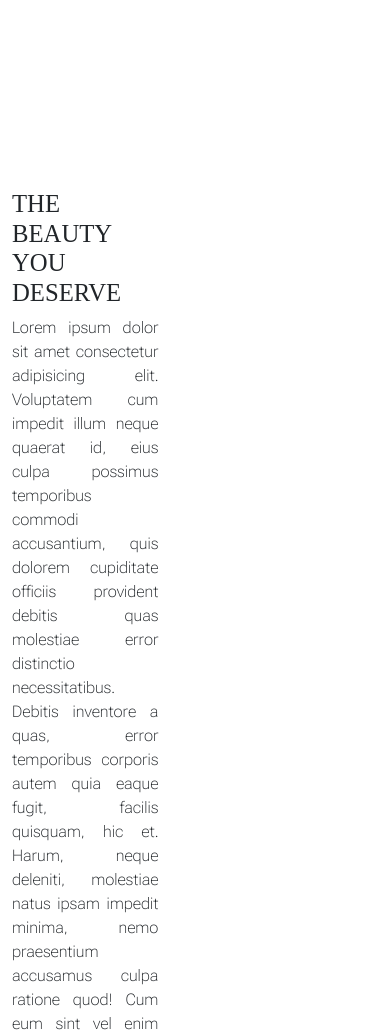
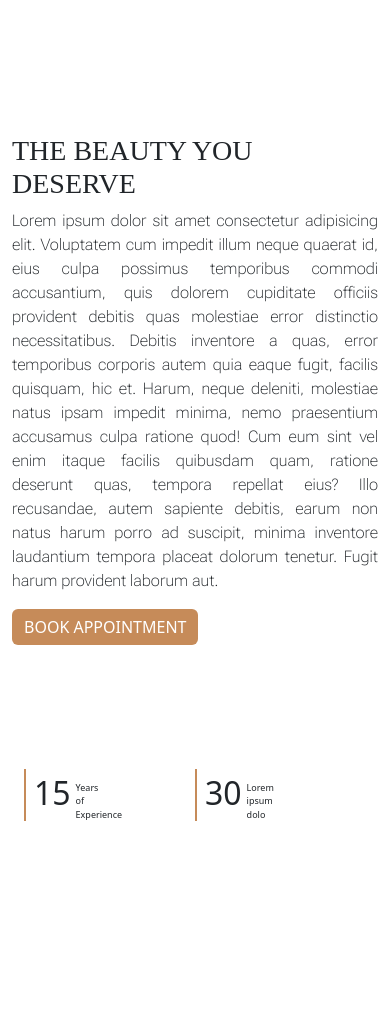
Before and after one commit to josephadebiyi91/Alice_Braids, a plain HTML site: page index.html in a window 390 px wide. Shown: the part 75-1107 px from the top of the page. After the commit the page ends 896 px from the top, so only its background shows below. Drawn offline with nearby package versions, Linux system fonts and the light colour scheme; a web font is replaced by a local one.

Commit message:
submain correction

```diff
--- a/assets/style/index.css
+++ b/assets/style/index.css
@@ -57,7 +57,7 @@ p{
     color: var(--blkcolor);
 }
 
-/* === NAVBAR STYLING ==== */
+/* === LANDING PAGE STYLING ==== */
 main{
     height: 90vh;
     background-color: var(--litcolor);
@@ -71,3 +71,98 @@ main{
     height: 400px;
     width: 40%;
 }
+@media screen and (max-width: 767px) {
+    .landing_text{
+        width: 100%;
+        height: fit-content;
+    }
+}
+@media screen and (max-width: 991px) {
+    .title_text{
+        font-size: 28px;
+    }
+    .landing_text{
+        height: fit-content;
+    }
+}
+
+/* === SUB MAIN STYLING ==== */
+.d-flex{
+    width: 100%;
+    height: fit-content;
+}
+.experience{
+    width: 100%;
+    height: fit-content;
+    display: flex;
+}
+.customer{
+    width: 100%;
+    height: fit-content;
+    display: flex;
+}
+.number{
+    font-size: 3rem;
+    padding: 0% 0px 0px 8px;
+    font-weight: lighter;
+    text-align: center;
+    border-left: 5px solid var(--drkcolor);
+}
+.inner_text{
+    font-size: small;
+    width: 15%;
+    background-color: #FFFFFF;
+    padding: 3% 0px 0px 5px;
+    font-weight: lighter;
+}
+/* =================================== SMALL SCREEN SIZE ==================== */
+@media screen and (max-width: 767px) {
+    .experience{
+        width: 100%;
+        height: fit-content !important;
+    }
+    .number{
+        font-size: 2rem !important;
+        padding: 0% 0px 0px 8px;
+        font-weight: lighter;
+        text-align: center;
+        border-left: 2px solid var(--drkcolor) !important;
+    }
+    .inner_text{
+        font-size: xx-small !important;
+        width: 30% !important;
+        background-color: #FFFFFF;
+        padding: 7% 0px 0px 5px !important;
+        font-weight: lighter;
+    }
+    .customer{
+        width: 100%;
+        height: fit-content !important;
+    }
+}
+
+/* =================================== MEDIUM SCREEN SIZE ==================== */
+@media screen and (max-width: 991px) {
+    .experience{
+        height: fit-content;
+        display: flex;
+    }
+    .number{
+        font-size: 2rem !important;
+        padding: 0% 0px 0px 8px;
+        font-weight: lighter;
+        text-align: center;
+        border-left: 2px solid var(--drkcolor) !important;
+    }
+    .inner_text{
+        font-size: xx-small !important;
+        width: 15% !important;
+        background-color: #FFFFFF;
+        padding: 12px 0px 0px 5px !important;
+        font-weight: lighter;
+    }
+    .customer{
+        width: 100%;
+        height: fit-content !important;
+    }
+}
--- a/index.html
+++ b/index.html
@@ -29,7 +29,7 @@
               <button class="navbar-toggler" type="button" data-bs-toggle="collapse" data-bs-target="#navbarTogglerDemo02" aria-controls="navbarTogglerDemo02" aria-expanded="false" aria-label="Toggle navigation">
                 <span class="navbar-toggler-icon"></span>
               </button>
-              <div class="collapse navbar-collapse" id="navbarTogglerDemo02">
+              <div class="collapse navbar-collapse bg-white pt-3" id="navbarTogglerDemo02">
                 <ul class="navbar-nav me-auto mb-2 mb-lg-0 mx-auto">
                     <li class="nav-item mx-2">
                         <a class="nav-link active" aria-current="page" href="#">HOME</a>
@@ -78,6 +78,23 @@
     </main>
     <!-- main end -->
 
+    <!-- sub main start-->
+    <section class="row mx-0  px-lg-5 px-md-2 px-sm-1">
+      <div class="col-12">
+        <div class="d-flex">
+          <div class="experience">
+            <div class="number">15</div>
+            <div class="inner_text">Years of Experience</div>
+          </div>
+          <div class="customer">
+            <div class="number">30</div>
+            <div class="inner_text">Lorem ipsum dolo</div>
+          </div>
+        </div>
+      </div>
+    </section>
+    <!-- sub main end -->
+
 
 
 
```
